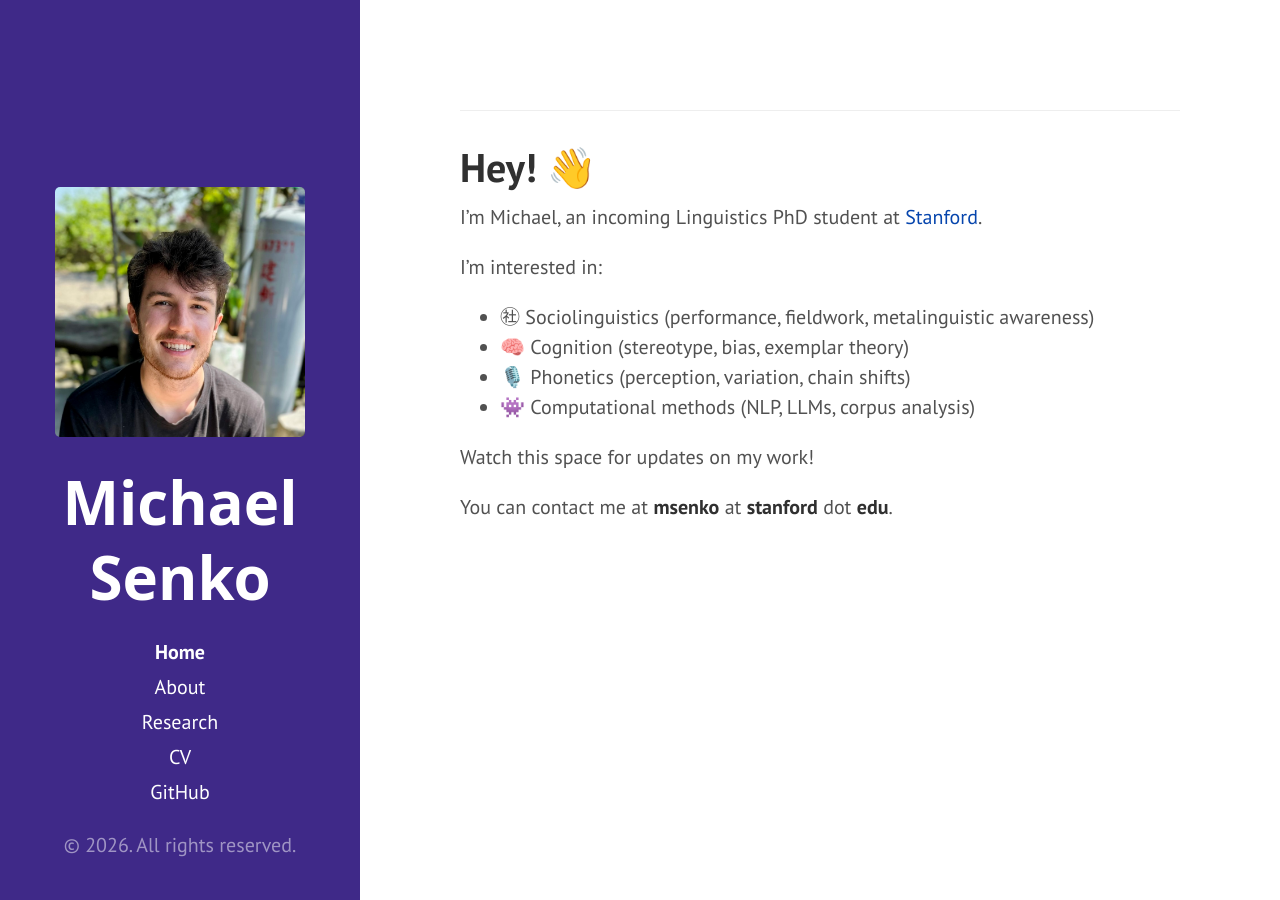
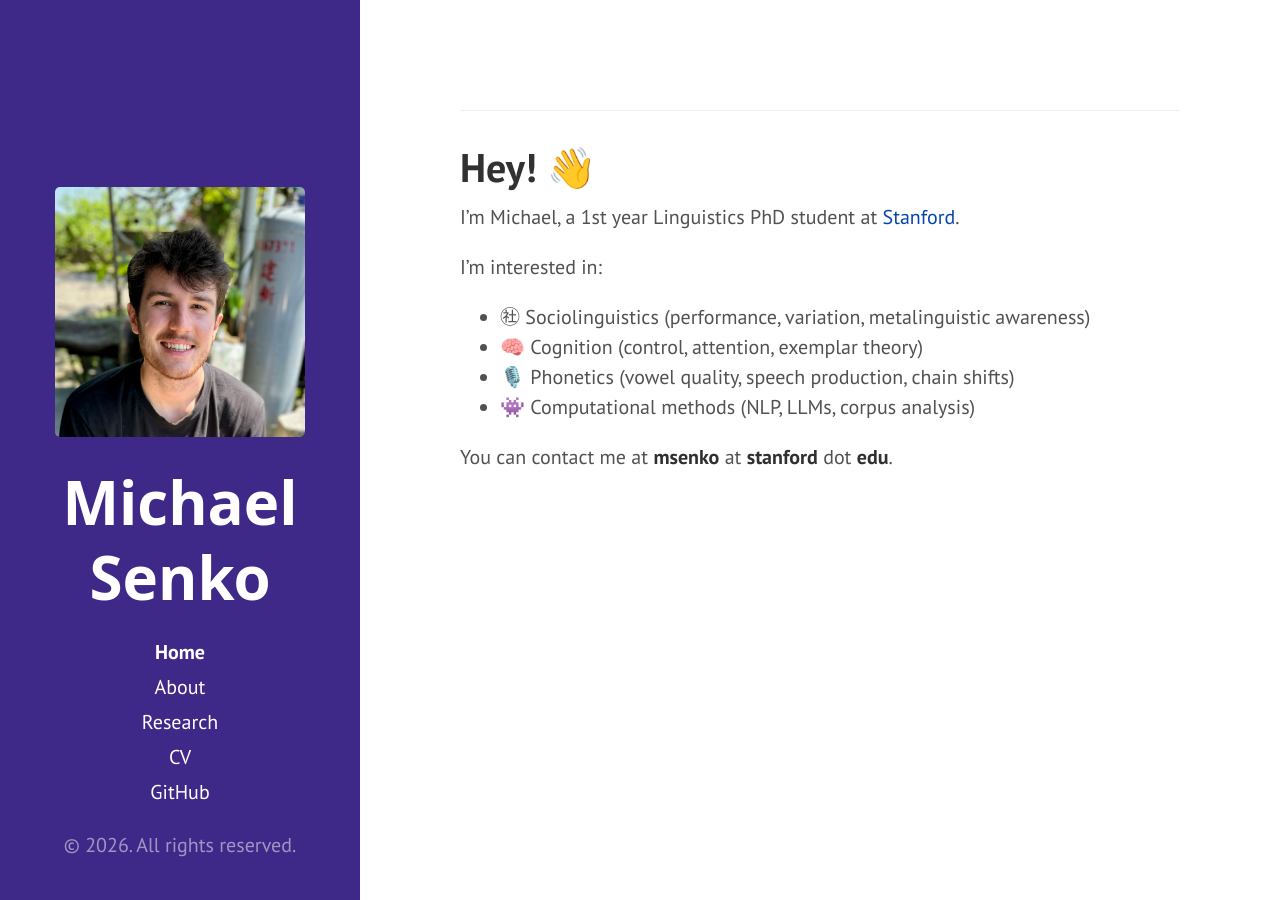
Before and after one commit to msenko1/msenko1.github.io, a Jekyll site: the page built from index.md, in a window 1280 px wide. Built offline with Jekyll 4.4.1, drawn with Linux system fonts in a browser that asks for light colours.

Commit message:
Updated about and index

```diff
--- a/index.md
+++ b/index.md
@@ -9,17 +9,14 @@ author: "Michael Senko"
 
 # Hey! 👋
 
-I'm Michael, an incoming Linguistics PhD student at [Stanford](https://linguistics.stanford.edu/ "Stanford Linguistics").
+I'm Michael, a 1st year Linguistics PhD student at [Stanford](https://linguistics.stanford.edu/ "Stanford Linguistics").
 
 I'm interested in:
 
-- ㊓ Sociolinguistics (performance, fieldwork, metalinguistic awareness)
-- 🧠 Cognition (stereotype, bias, exemplar theory)
-- 🎙️ Phonetics (perception, variation, chain shifts)
+- ㊓ Sociolinguistics (performance, variation, metalinguistic awareness)
+- 🧠 Cognition (control, attention, exemplar theory)
+- 🎙️ Phonetics (vowel quality, speech production, chain shifts)
 - 👾 Computational methods (NLP, LLMs, corpus analysis)
-
-Watch this space for updates on my work!
-
 
 You can contact me at **msenko** at **stanford** dot **edu**.
 
```
Also changed, not shown: about.md (+2 -4 lines).
